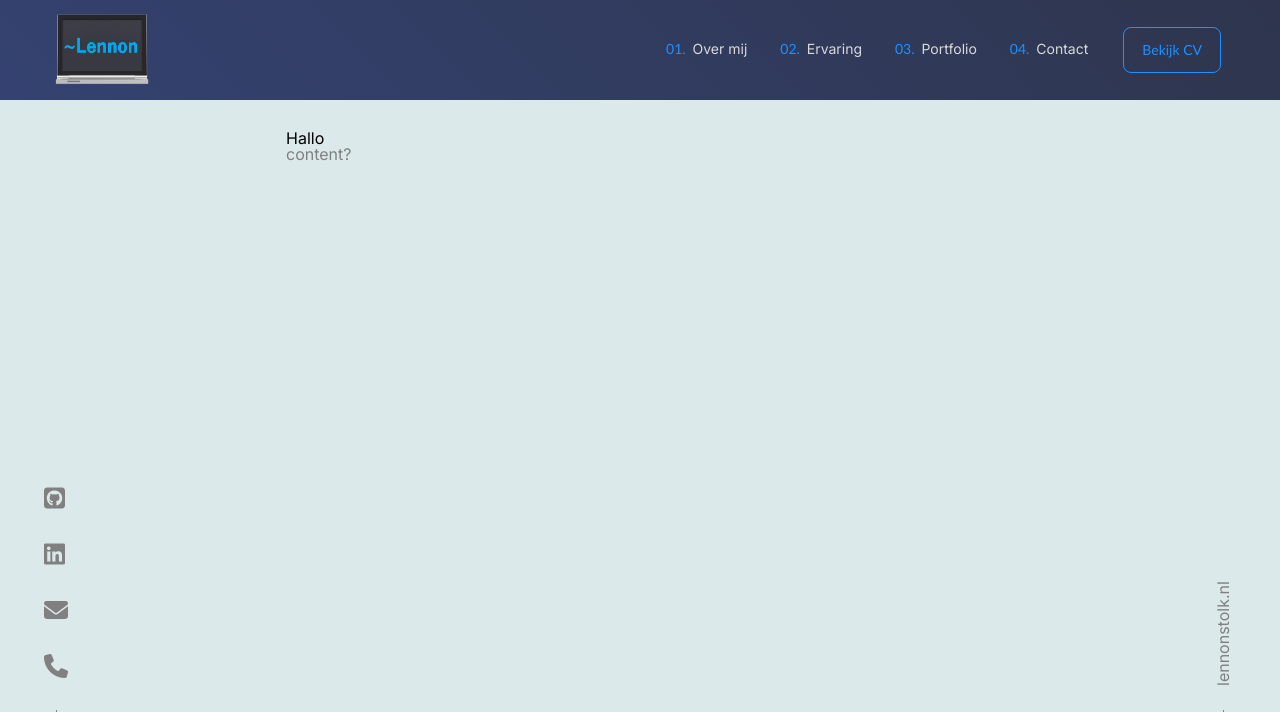
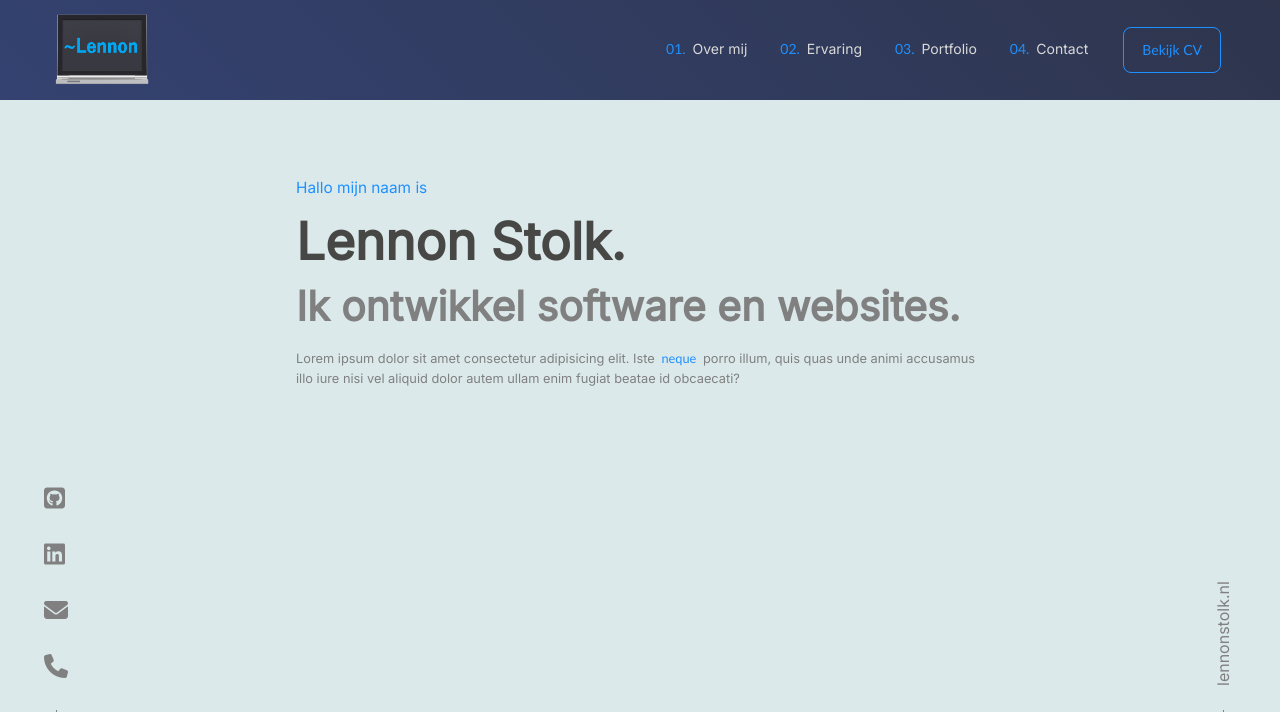
Before and after one commit to LennonStolk/website, a PHP site: page / in a window 1280 px wide. Shown: the top 712 px of the page. Run offline with PHP 8.4, Linux system fonts and the light colour scheme; some libraries are stand-ins or nearby versions; some web fonts are replaced.

Commit message:
Eerste main paragraaf

```diff
--- a/css/style.css
+++ b/css/style.css
@@ -1,5 +1,7 @@
 @import url('https://fonts.googleapis.com/css2?family=Castoro&display=swap');
 @import url('https://fonts.googleapis.com/css2?family=Inter&display=swap');
+
+/* General */
 
 :root {
     --background: #dce9ea;
@@ -9,15 +11,23 @@
     --navigation-text: #d9d9d9;
     --highlight: #1e90ff;
     --main-text: grey;
-    --main-headers: black;
+    --main-headers: #474745;
 }
-
 body {
     background-color: var(--background);
     font-family: "Inter";
     display: flex;
     flex-flow: row wrap;
 }
+.highlight {
+    color: var(--highlight);
+    font-family:'Trebuchet MS', 'Lucida Sans Unicode', 'Lucida Grande', 'Lucida Sans', Arial, sans-serif;
+    padding: 3px;
+}
+
+
+
+/* Navigation bar */
 
 .nav {
     background: var(--navigation-bar);
@@ -28,21 +38,22 @@ body {
     width: 100%;
     height: 72px;
 }
-
 .nav > a {
     width: 0px;
 }
-
 .logo {
     height: 100%;
     aspect-ratio: 4/3;
     padding-left: 40px;
     transition: ease-in-out 200ms;
 }
-
 .logo:hover {
     filter: brightness(1.2);
 }
+
+
+
+/* Shortcuts list in navigation bar */
 
 .shortcuts-list {
     display: flex;
@@ -50,11 +61,9 @@ body {
     margin: auto 40px;
     transition: ease-in-out 200ms;
 }
-
 .shortcuts-list > * {
     text-decoration: none;
 }
-
 .shortcut {
     font-size: 14px;
     color: var(--navigation-text);
@@ -62,14 +71,12 @@ body {
     margin: 5px 5px;
     transition: ease-in-out 100ms;
 }
-
 .shortcuts-list > a:nth-child(5) > .shortcut {
     border-radius: 8px;
     padding: 15px;
     margin-left: 20px;
     border: 1.5px solid var(--highlight);
 }
-
 .shortcuts-list > a:nth-child(5) > .shortcut:hover {
     transform: none;
     background-color: var(--highlight);
@@ -78,17 +85,14 @@ body {
 .shortcuts-list > a:nth-child(5) > .shortcut:hover > .highlight {
     color: rgba(46,53,77,1);
 }
-
 .shortcut:hover {
     color: var(--highlight);
     transform: translateY(-2px);
 }
 
-.highlight {
-    color: var(--highlight);
-    font-family:'Trebuchet MS', 'Lucida Sans Unicode', 'Lucida Grande', 'Lucida Sans', Arial, sans-serif;
-    padding: 3px;
-}
+
+
+/* Shared for side sections */
 
 .socials-section, .right-section {
     display: flex;
@@ -98,18 +102,20 @@ body {
     bottom: 0;
 }
 
+
+
+/* Right section */
+
 .right-section {
     right: 0;
     align-items: flex-end;
 }
-
 .right-section-list {
     right: 0px;
     position: relative;
     width: min-content;
     margin-right: 20px;
 }
-
 .right-section-title {
     transform: rotate(270deg);
     transform-origin: left;
@@ -119,28 +125,15 @@ body {
     color: var(--main-text);
     transition: ease-in-out 200ms;
 }
-
 .right-section-title:hover {
     color: var(--highlight);
     transform: rotate(270deg) translateX(4px);
 }
 
-.main {
-    padding: 30px;
-    display: flex;
-    flex-flow: column nowrap;
-    width: 100%;
-    margin: 0 20%;
-    color: var(--main-text);
-}
 
-.main h1, h2, h3 {
-    color: var(--main-headers);
-}
 
-.socials-list {
-    margin-left: 20px;
-}
+
+/* Socials section */
 
 .socials-list * {
     font-size:  24px;
@@ -148,12 +141,13 @@ body {
     padding: 8px;
     transition: ease-in-out 200ms;
 }
-
 .socials-list *:hover {
     color: var(--highlight);
     transform: translateY(-4px);
 }
-
+.socials-list {
+    margin-left: 20px;
+}
 .section-line {
     width: 1px;
     height: 90px;
@@ -161,6 +155,51 @@ body {
     padding: 0px;
     margin: 16px 36px 0px 36px;
 }
+
+
+
+/* Main content */
+
+.main {
+    padding: min(7vw, 40px);
+    display: flex;
+    flex-flow: column nowrap;
+    width: 100%;
+    margin: 30px 20%;
+    color: var(--main-text);
+}
+
+.main h1 {
+    margin: clamp(8px, 0.8vw, 16px) 0;
+    font-size: clamp(40px, 4vw, 80px);
+    font-weight: bold;
+    color: var(--main-headers);
+}
+.main h2 {
+    margin: clamp(6.4px, 0.64vw, 12.8px) 0;
+    font-size: clamp(32px, 3.2vw, 64px);
+    font-weight: bold;
+    color: var(--main-text);
+}
+.main h3 {
+    font-weight: bold;
+    color: var(--main-headers);
+}
+.main h4 {
+    font-size: clamp(12px, 1.2vw, 24px);
+    margin: max(8px, 0.8vw) 0;
+    color: var(--highlight);
+}
+.main p {
+    line-height: clamp(16px, 1.6vw, 32px);
+    margin: clamp(10px, 1vw, 20px) 0;
+    font-size: clamp(10px, 1vw, 20px);;
+    color: var(--main-text);
+}
+
+
+
+/* Media queries */
 
 @media only screen and (max-width: 770px) {
     .socials-section, .right-section {
@@ -178,4 +217,4 @@ body {
     .main {
         margin: 0;
     }
-  }
+}
--- a/index.html
+++ b/index.html
@@ -68,8 +68,12 @@
 
     <!-- Main content -->
     <main class="main" id="main">
-        <h2>Hallo</h2>
-        content?
+        <h4>Hallo mijn naam is</h4>
+        <h1>Lennon Stolk.</h1>
+        <h2>Ik ontwikkel software en websites.</h2>
+        <p>
+            Lorem ipsum dolor sit amet consectetur adipisicing elit. Iste <span class="highlight">neque</span> porro illum, quis quas unde animi accusamus illo iure nisi vel aliquid dolor autem ullam enim fugiat beatae id obcaecati?
+        </p>
     </main>
 
     <!-- Right-hand filler section -->
```
